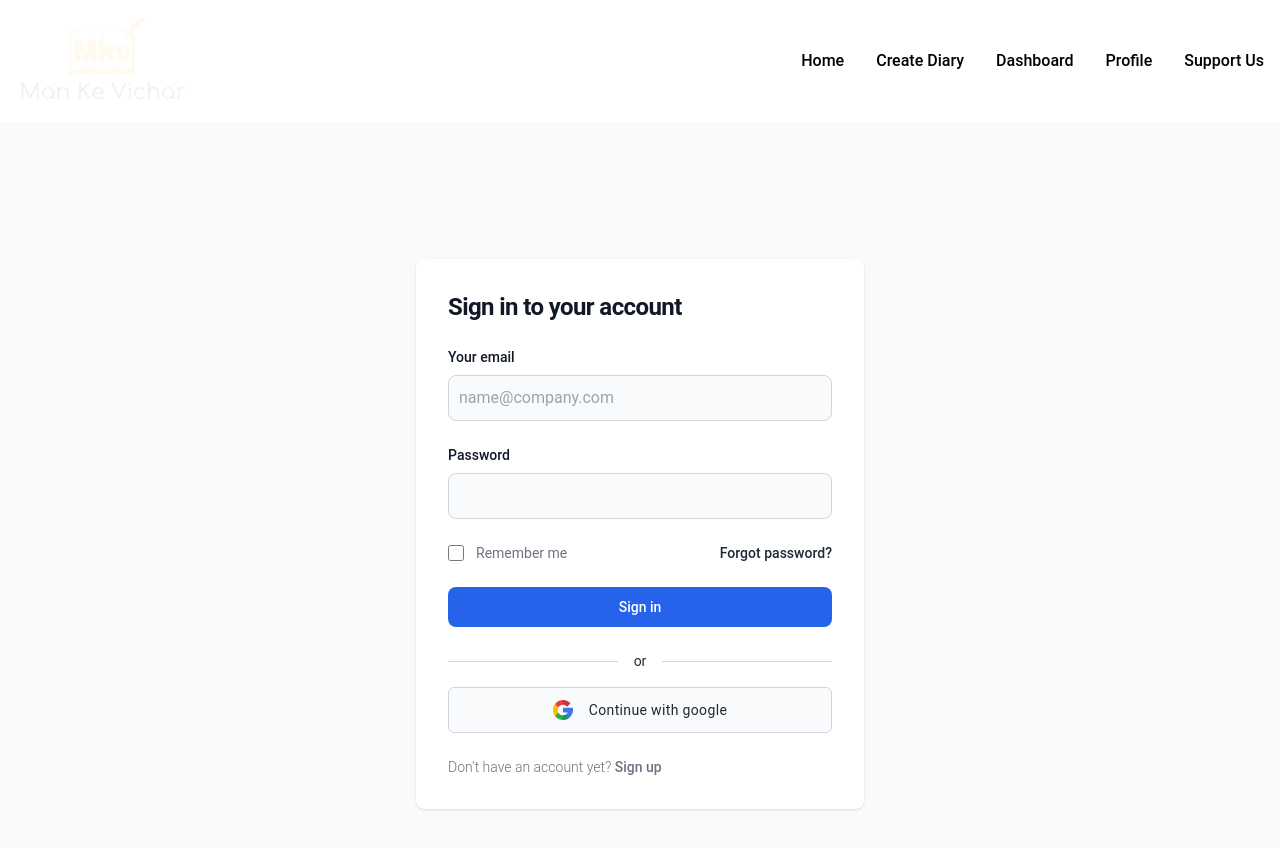
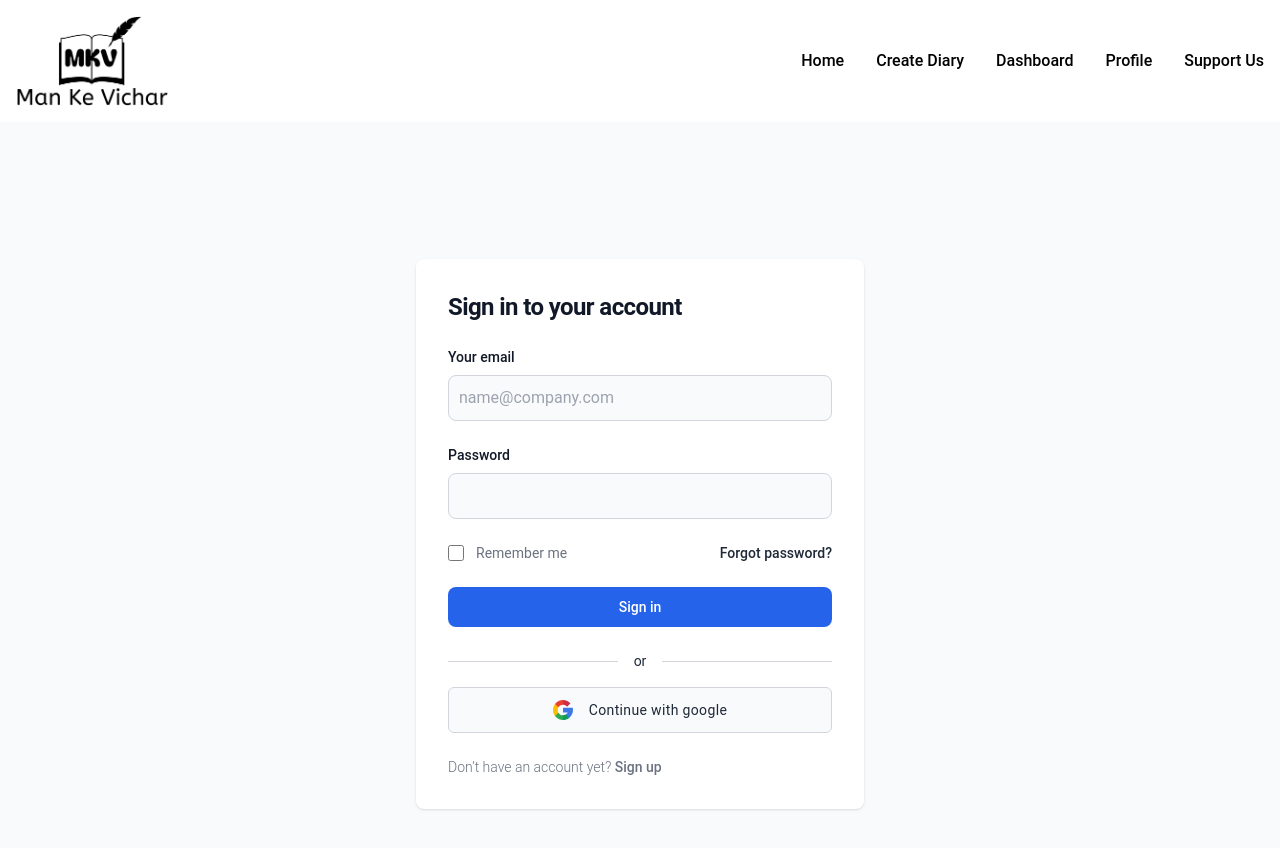
Before and after one commit to vishal-tiwari-1971/Mankevichar, a React (Create React App) app in the folder frontend/: page /login in a window 1280 px wide. Shown: the top 848 px of the page. Built offline with nearby package versions, Linux system fonts and the light colour scheme; the HTML template or start-up script is replaced by a standard one.

Commit message:
logo for light mode updated

```diff
--- a/frontend/src/Components/Navbar.js
+++ b/frontend/src/Components/Navbar.js
@@ -16,7 +16,10 @@ const Navbar = () => {
     <nav className="bg-white border-gray-200 dark:bg-gray-900">
       <div className="max-w-screen-xl flex flex-wrap items-center justify-between mx-auto p-4">
         <div className="flex gap-5 items-center">
-          <img src="/images/logo-1.png" className="h-[90px]" alt="MKV Logo" />
+          {/* <img src="/images/logo-1.png" className="h-[90px]" alt="MKV Logo" /> */}
+          <img
+      src={window.matchMedia('(prefers-color-scheme: dark)').matches ? '/images/logo-1.png' : 'images/logo-light.jpg'}  className="h-[90px]" alt="MKV Logo"
+    />
         </div>
 
         {/* Mobile Menu Button */}
```
Also changed, not shown: frontend/public/images/logo-light.jpg (added), 1 other file (tests, documents, lock files or other folders).
